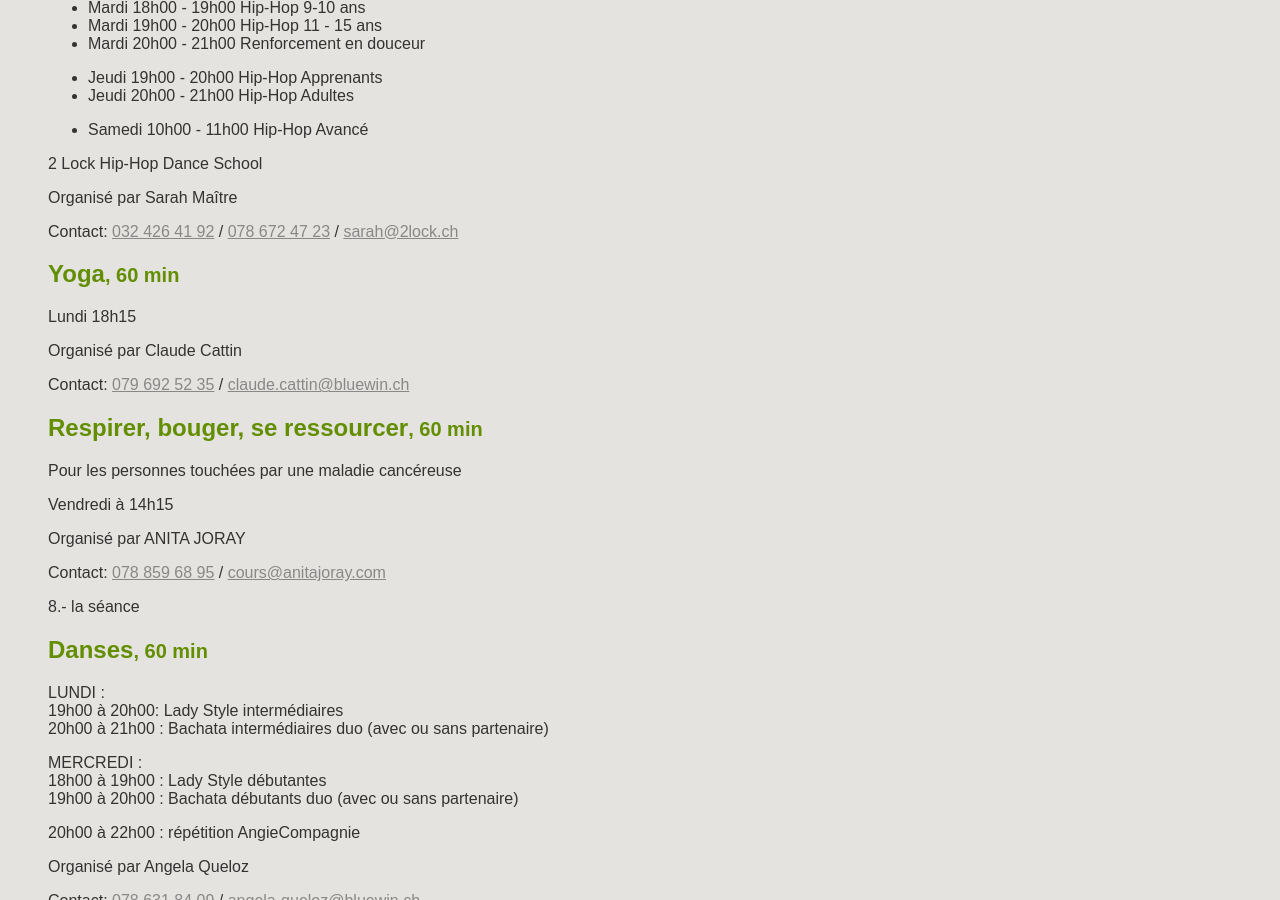
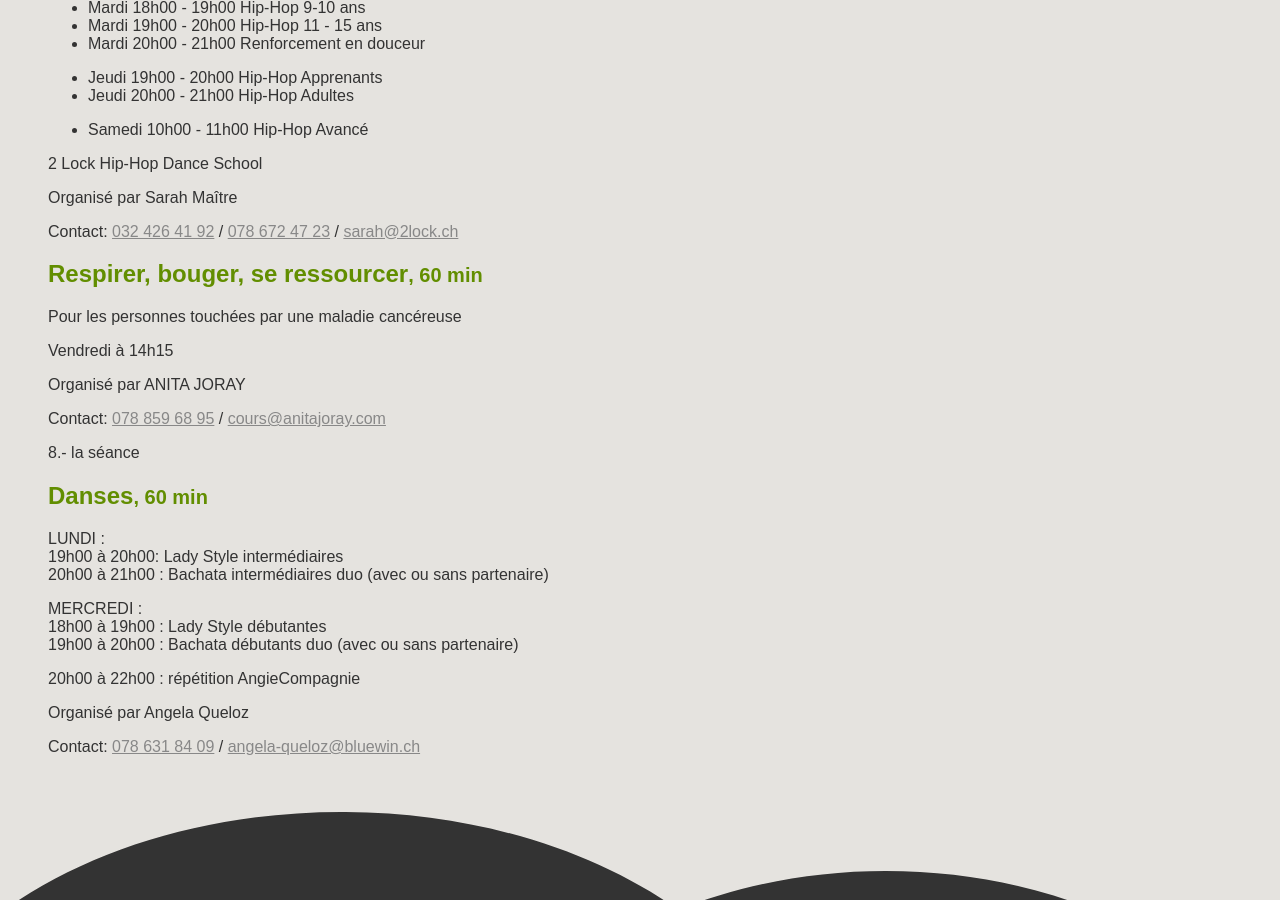
Before and after one commit to kilowhat/gymagine.ch, a Jekyll site: the page built from cours.md, in a window 1280 px wide and 900 px high, scrolled down 992 px. Built offline with Jekyll 4.4.1, drawn with Linux system fonts in a browser that asks for light colours; comment, search, counter and statistics services are not loaded.

Commit message:
Supprimé Yoga lundi

```diff
--- a/cours.md
+++ b/cours.md
@@ -60,14 +60,6 @@ Organisé par Sarah Maître
 
 Contact: [032 426 41 92](tel:+41324264192) / [078 672 47 23](tel:+41786724723) / <sarah@2lock.ch>
 
-## Yoga<small>, 60 min</small>
-
-Lundi 18h15
-
-Organisé par Claude Cattin
-
-Contact: [079 692 52 35](tel:+41796925235) / <claude.cattin@bluewin.ch>
-
 ## Respirer, bouger, se ressourcer<small>, 60 min</small>
 
 Pour les personnes touchées par une maladie cancéreuse
```
